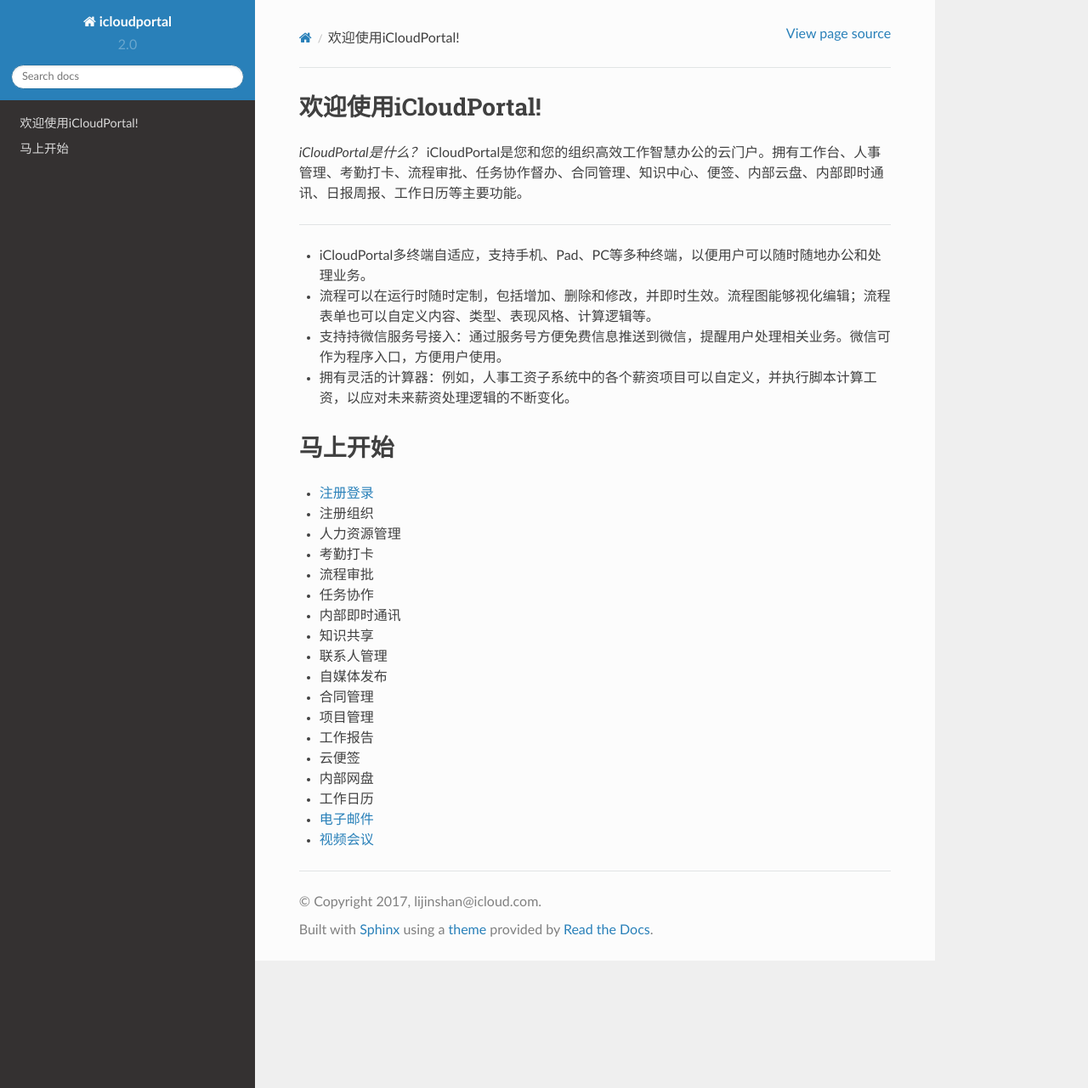
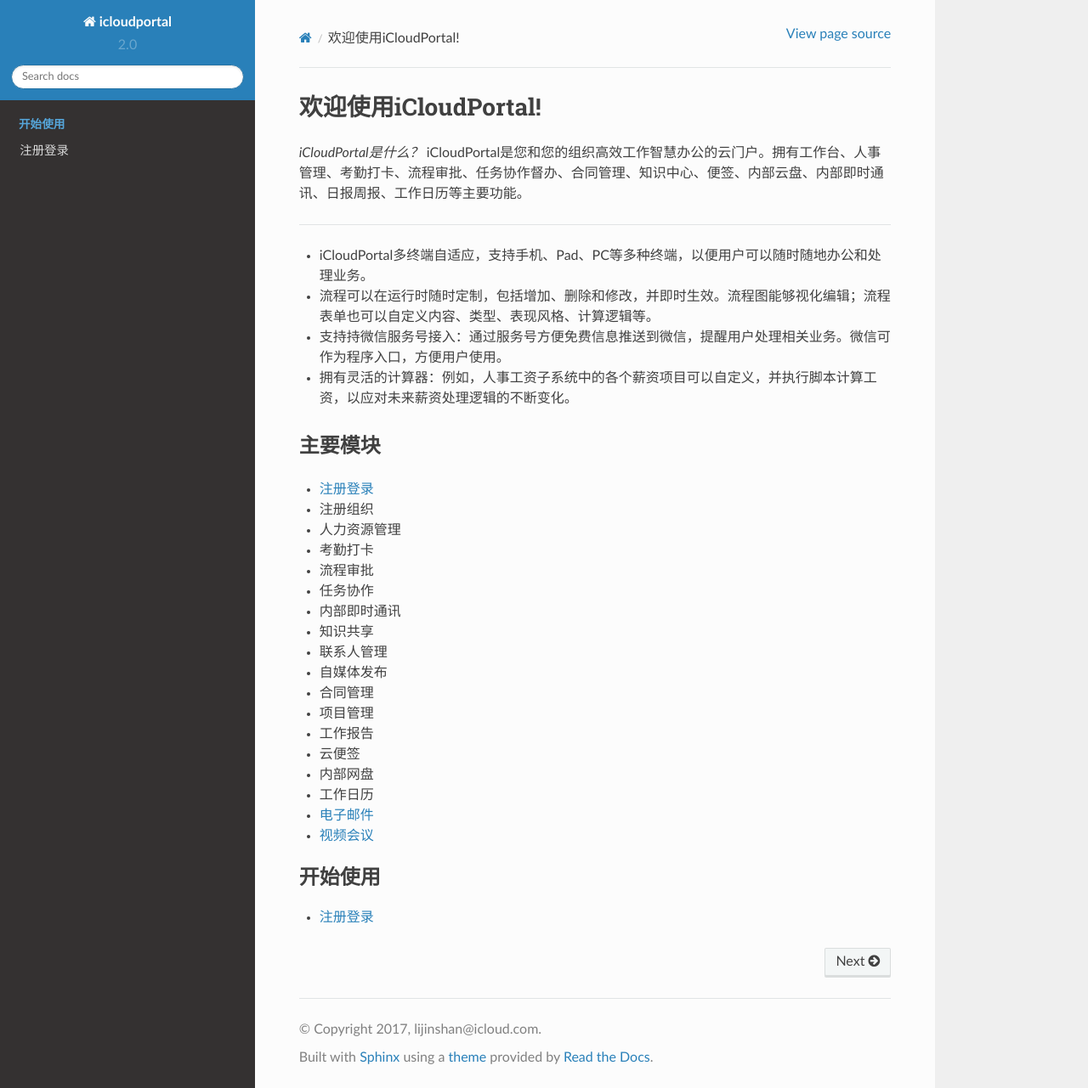
Before and after one commit to jacky-cyber/icloudportal, a Sphinx documentation site: the page built from docs/index.rst, in a window 1280 px wide and 1281 px high. Shown: the whole window at 85% size. Built offline with Sphinx 7.4.7 and the Read the Docs theme 2.0.0, drawn with Linux system fonts in a browser that asks for light colours.

Commit message:
增加登录注册

```diff
--- a/docs/index.rst
+++ b/docs/index.rst
@@ -16,14 +16,8 @@
 * 支持持微信服务号接入：通过服务号方便免费信息推送到微信，提醒用户处理相关业务。微信可作为程序入口，方便用户使用。
 * 拥有灵活的计算器：例如，人事工资子系统中的各个薪资项目可以自定义，并执行脚本计算工资，以应对未来薪资处理逻辑的不断变化。
 
-.. toctree::
-   :maxdepth: 2
-   :caption: Contents:
-
-
-
-马上开始
-==================
+主要模块
+----------------------
 
 * `注册登录 <https://icloudportal.com/login>`_
 * 注册组织
@@ -43,3 +37,10 @@
 * 工作日历
 * `电子邮件 <https://mail.icloudportal.com>`_
 * `视频会议 <https://meet.icloudportal.com>`_
+
+
+.. toctree::
+   :maxdepth: 1
+   :caption: 开始使用
+
+   signupsignin
--- /dev/null
+++ b/docs/signupsignin.rst
@@ -0,0 +1,4 @@
+.. _signupsignin:
+
+注册登录
+============
```
